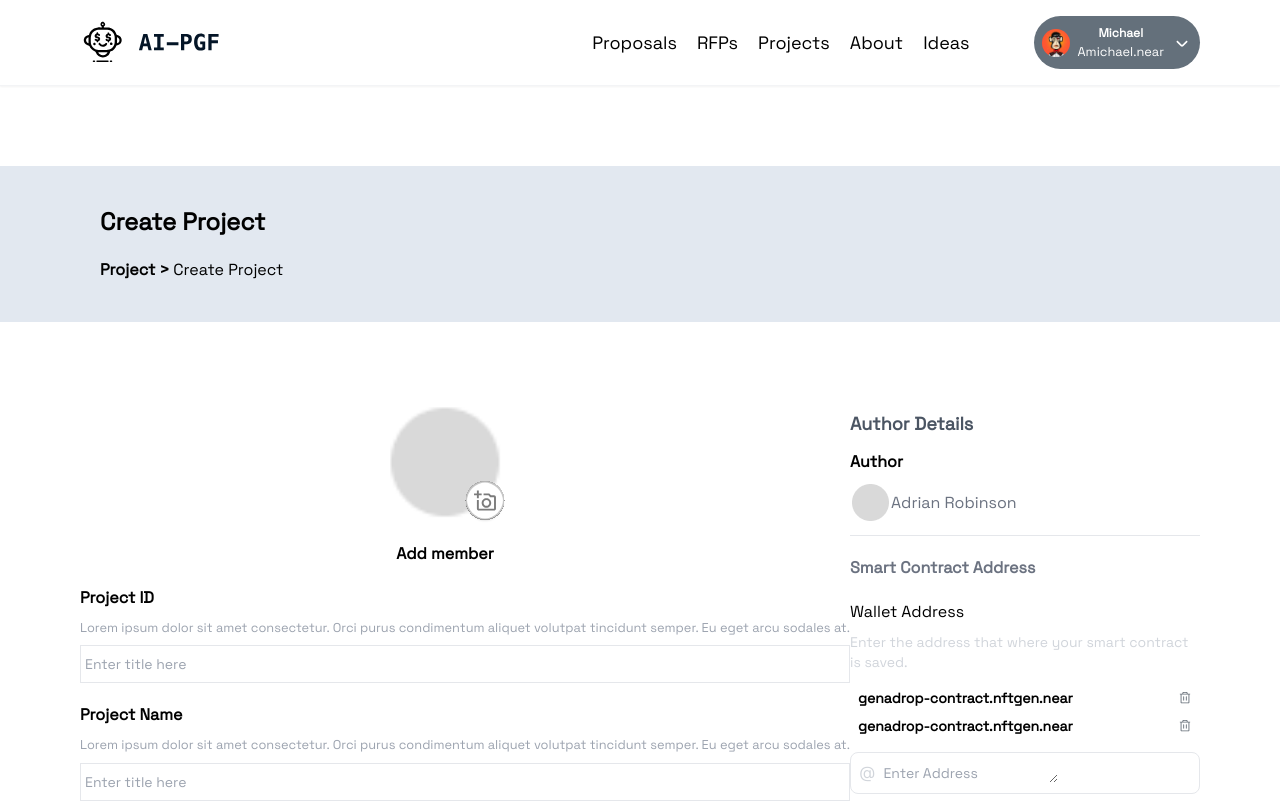
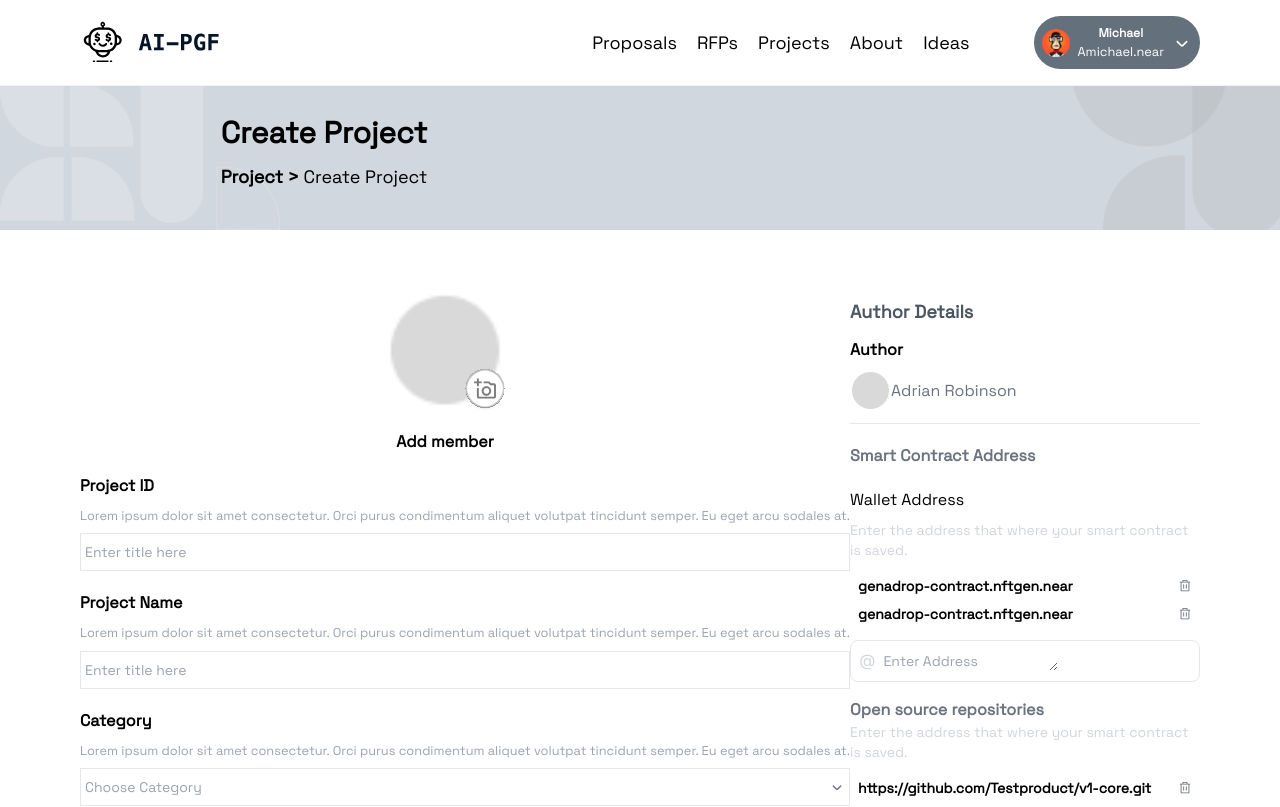
Before and after one commit to kurodenjiro/RFP-Agent-potlock, a Next.js app: page /projects/create-project in a window 1280 px wide. Shown: the top 807 px of the page. Built offline with nearby package versions, Linux system fonts and the light colour scheme.

Commit message:
fix: create project

```diff
--- a/src/app/ideas/page.tsx
+++ b/src/app/ideas/page.tsx
@@ -1,9 +1,16 @@
+import Footer from "@/components/Footer";
 import Header from "@/components/Header";
 
 const Ideas = () =>{
     return(
         <div className="w-full h-full">
             <Header/>
+            <div className="flex justify-center items-center">
+                <div className="md:max-w-screen-2xl md:px-20 px-5 w-full md:mt-10 mt-4 md:pb-20">
+
+                </div>
+            </div>
+            <Footer/>
         </div>
     )
 }
--- a/src/app/projects/create-project/page.tsx
+++ b/src/app/projects/create-project/page.tsx
@@ -1,22 +1,16 @@
+"use client"
 import Header from "@/components/Header"
 import Footer from "@/components/Footer"
 import Link from "next/link"
+import SectionCreate from "@/components/SectionCreate";
 const create_project = () =>{
     return(
         <div className="w-full h-full">
             <Header/>
+            <SectionCreate title="Create Project" subtitle="Project"/>
             <div className="flex justify-center items-center">
-                <div className=" w-full md:mt-20 mt-10 pb-20">
-                    <div className="bg-slate-200 w-full flex flex-col px-10 md:px-20 items-start justify-start">
-                        <div className="flex flex-col gap-5  items-left my-10 md:mx-5">
-                            <span className="text-2xl text-left font-bold ">Create Project</span>
-                            <div className="flex gap-1">
-                                <p className=" font-bold">Project &#62;</p>
-                                <p className="font-thin">Create Project</p>
-                            </div>
-                        </div>
-                    </div>
-                    <div className="flex flex-col-reverse md:flex-row justify-between px-2 py-5 md:p-20">
+                <div className="md:max-w-screen-2xl md:px-20 px-5 w-full md:mt-10 mt-4 md:pb-20">
+                    <div className="flex flex-col-reverse md:flex-row justify-between py-5">
                         <div className="flex flex-col w-full md:w-[1100px] gap-5">
                             <div className="py-5 md:hidden">
                                 <div className="flex flex-col mt-4">
```
Also changed, not shown: src/app/submission/page.tsx (added).
